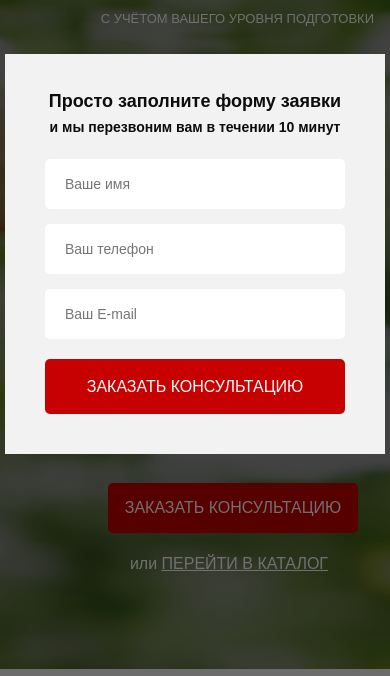
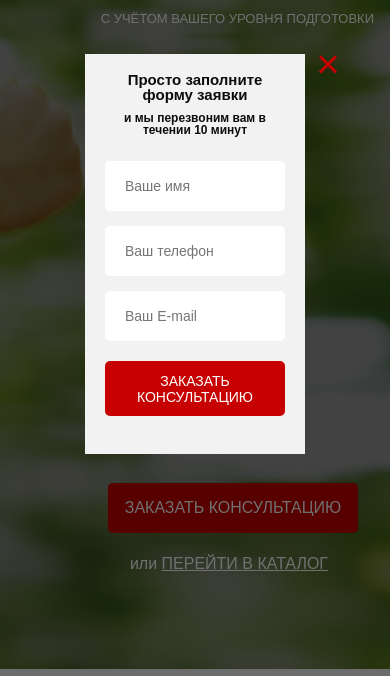
Before and after one commit to lilGooseling/RunSmart-landing, a website: page index.html in a window 390 px wide. Both pictures are taken after a click on the button "ЗАКАЗАТЬ ЗВОНОК". Shown: the part 168-844 px from the top of the page. Drawn offline with nearby package versions, Linux system fonts and the light colour scheme; files that its build step writes are made by us from their sources.

Commit message:
Media Modal

```diff
--- a/src/sass/base/_media.scss
+++ b/src/sass/base/_media.scss
@@ -258,4 +258,27 @@
       }
     }
   }
+  .overlay {
+    .modal{
+      width: 220px;
+      padding: 18px 20px 20px 20px;
+      .feed-form {
+        width: 100%;
+      }
+      .modal__close {
+        right: -35px;
+      }
+      .modal__subtitle {
+        font-size: 15px;
+        line-height: 15px;
+      }
+      .modal__descr {
+        font-size: 12px;
+        line-height: 12px;
+      }
+      button {
+        font-size: 14px;
+      }
+    }
+  }
 }
```
